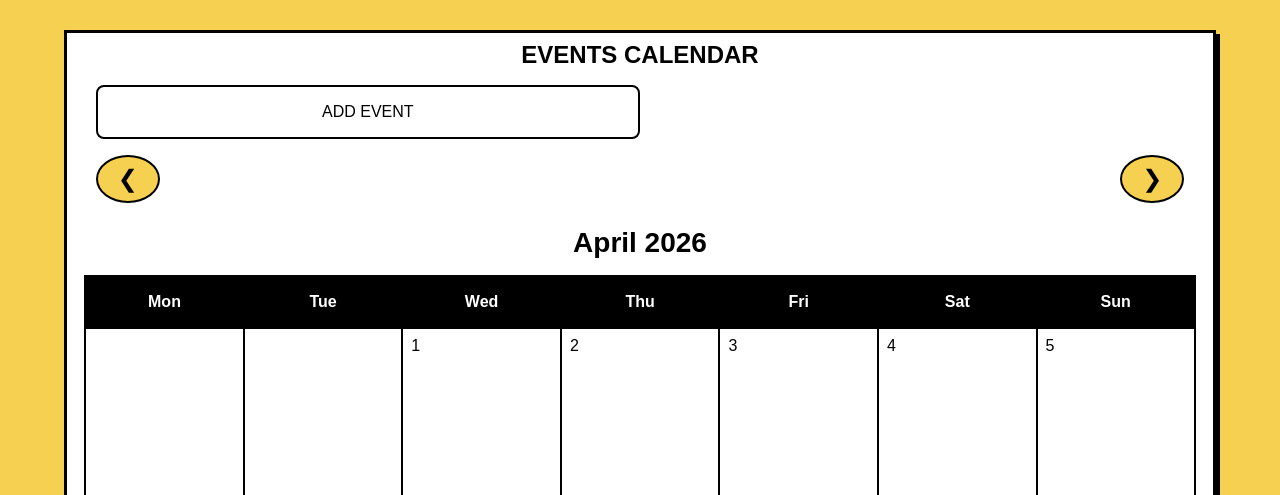
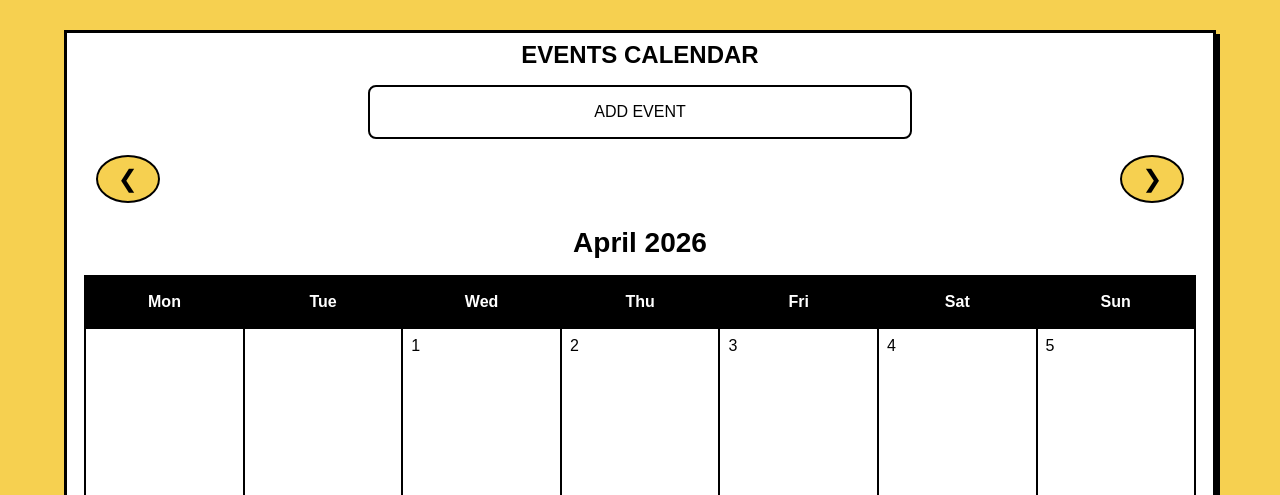
Before and after one commit to CatherineP37/Django-events-calendar, a Django app: page / in a window 1280 px wide. Shown: the top 495 px of the page. Run offline with Django 5.2, Linux system fonts and the light colour scheme; data that the repository does not hold is empty.

Commit message:
Edit alignment of title container

```diff
--- a/events_calendar/static/style.css
+++ b/events_calendar/static/style.css
@@ -39,6 +39,7 @@ body {
     display: flex;
     flex-direction: column;
     gap: 16px;
+    align-items: center;
 }
 
 .title-container h1 {
```
